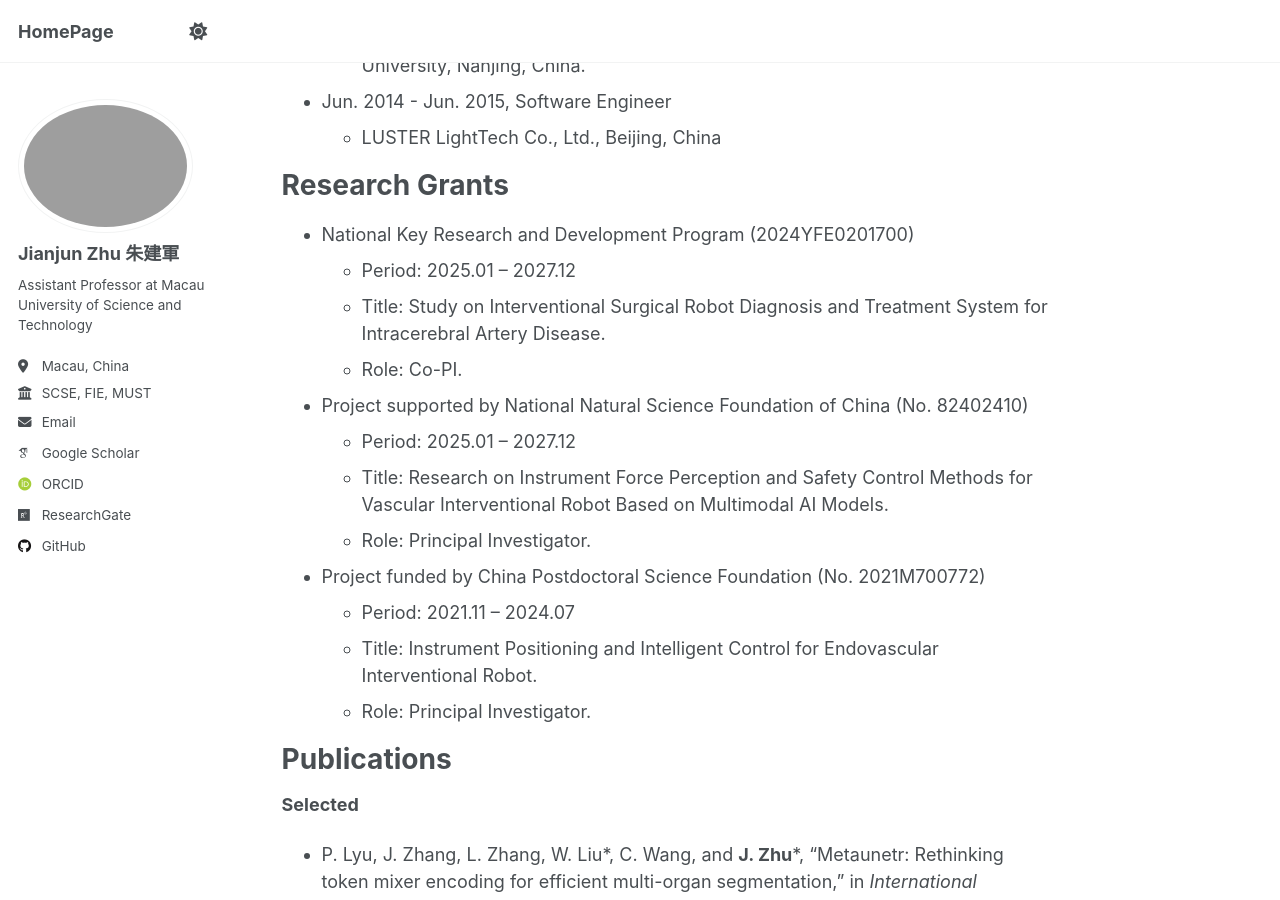
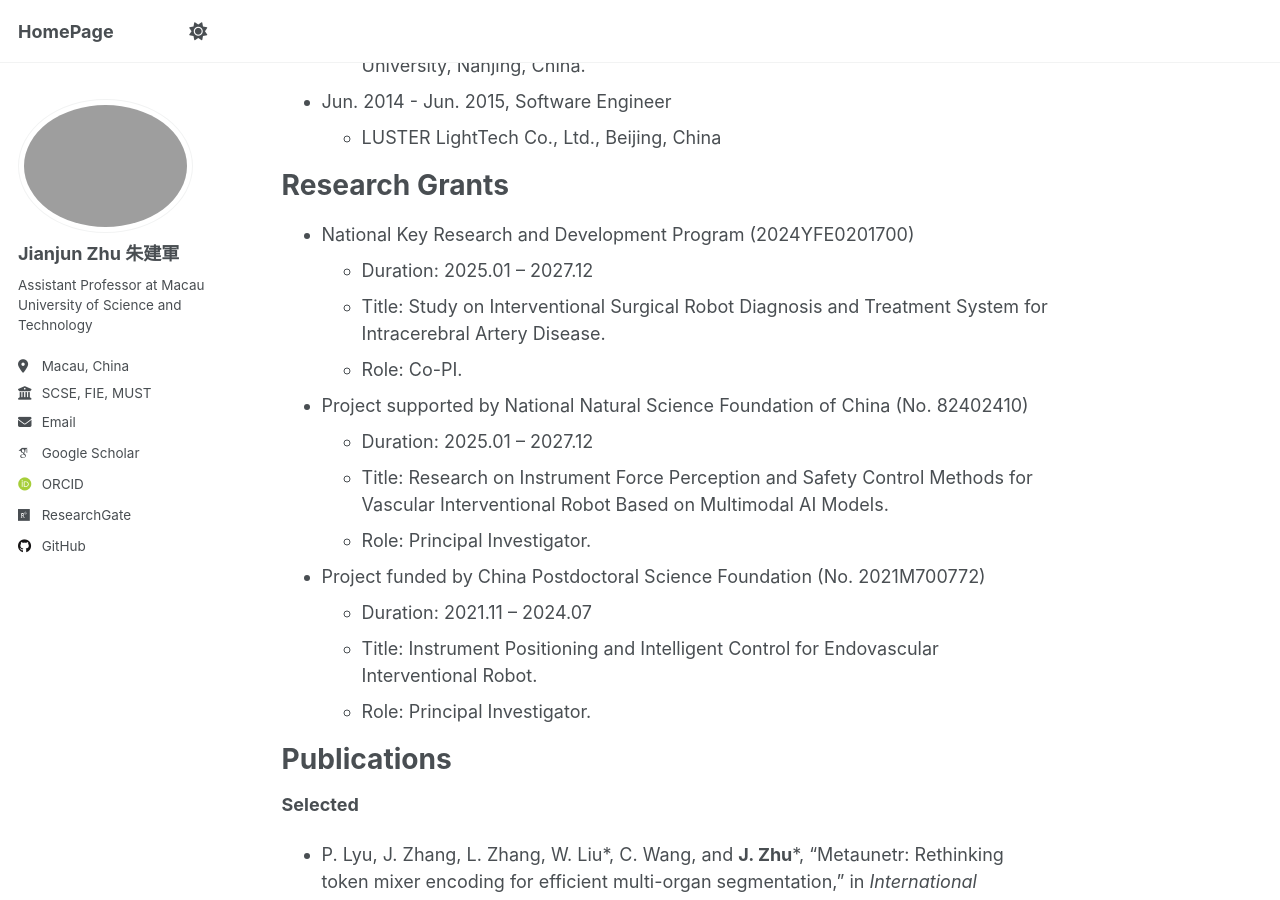
Before and after one commit to JianjunZhu/JianjunZhu.github.io, a Jekyll site: the page built from _pages/about.md, in a window 1280 px wide and 900 px high, scrolled down 1141 px. Built offline with Jekyll 4.4.1, drawn with Linux system fonts in a browser that asks for light colours; some web fonts are replaced; a script that is not in the unit is left out.

Commit message:
Update about.md

```diff
--- a/_pages/about.md
+++ b/_pages/about.md
@@ -44,17 +44,17 @@ Work Experience
 Research Grants
 ======
 * National Key Research and Development Program (2024YFE0201700)
-  * Period: 2025.01 – 2027.12
+  * Duration: 2025.01 – 2027.12
   * Title: Study on Interventional Surgical Robot Diagnosis and Treatment System for Intracerebral Artery Disease.
   * Role: Co-PI.
 
 * Project supported by National Natural Science Foundation of China (No. 82402410)
-  * Period: 2025.01 – 2027.12
+  * Duration: 2025.01 – 2027.12
   * Title: Research on Instrument Force Perception and Safety Control Methods for Vascular Interventional Robot Based on Multimodal AI Models.
   * Role: Principal Investigator.
 
 * Project funded by China Postdoctoral Science Foundation (No. 2021M700772)
-  * Period: 2021.11 – 2024.07
+  * Duration: 2021.11 – 2024.07
   * Title: Instrument Positioning and Intelligent Control for Endovascular Interventional Robot.
   * Role: Principal Investigator.
 
```
